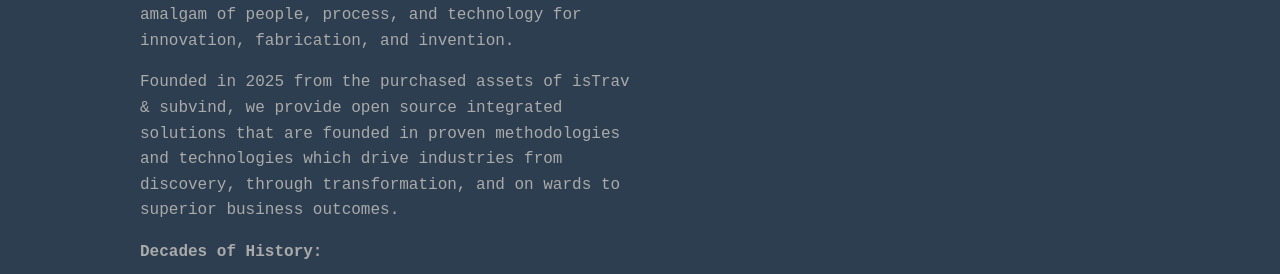
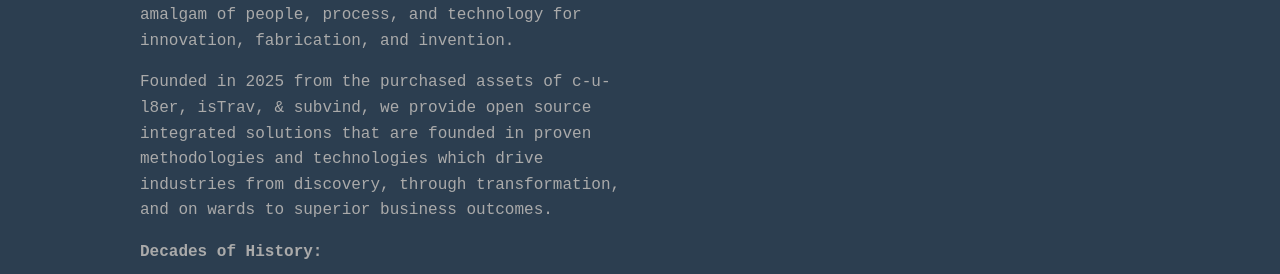
Before and after one commit to c-u-l8er/wrandtel, a SvelteKit app: page /history in a window 1280 px wide. Shown: the part 308-582 px from the top of the page. Built offline with nearby package versions, Linux system fonts and the light colour scheme.

Commit message:
c-u-l8er

```diff
--- a/src/routes/history/+page.svelte
+++ b/src/routes/history/+page.svelte
@@ -22,18 +22,18 @@
             innovation, fabrication, and invention.
         </p>
         <p>
-            Founded in 2025 from the purchased assets of isTrav & subvind, we
-            provide open source integrated solutions that are founded in proven
-            methodologies and technologies which drive industries from
-            discovery, through transformation, and on wards to superior business
-            outcomes.
+            Founded in 2025 from the purchased assets of c-u-l8er, isTrav, &
+            subvind, we provide open source integrated solutions that are
+            founded in proven methodologies and technologies which drive
+            industries from discovery, through transformation, and on wards to
+            superior business outcomes.
         </p>
         <p>
             <b>Decades of History:</b>
         </p>
         <p>
             <b
-                ><a href="https://halotracks.org" target="_blank">c u l8er</a> (2007-2012)</b
+                ><a href="https://c-u-l8er.link" target="_blank">c u l8er</a> (2007-2012)</b
             ><br />
             Map Maker Architecture / Engineering<br />
             Community Architecture / Engineering<br />
```
